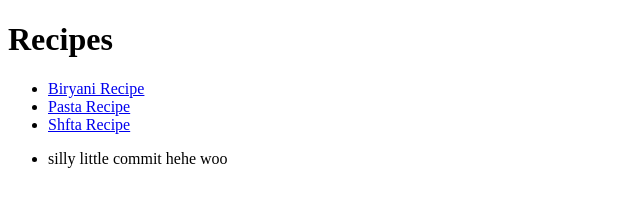
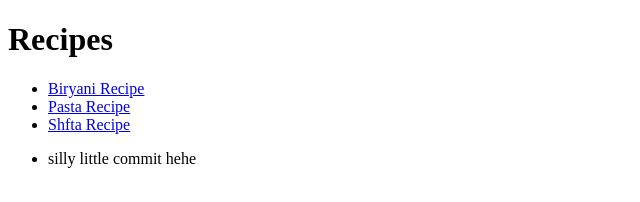
Before and after one commit to Sneakoz/project-recipes, a plain HTML site: page index.html in a window 1280 px wide. Shown: the full height of the page, 0-640 px from the left. Drawn offline with Linux system fonts and the light colour scheme.

Commit message:
silly little commit 2 hehe

```diff
--- a/index.html
+++ b/index.html
@@ -19,7 +19,7 @@
         </li>
         <li>
             <p>
-                silly little commit hehe woo
+                silly little commit hehe
             </p>
         </li>
     </ul>
```
